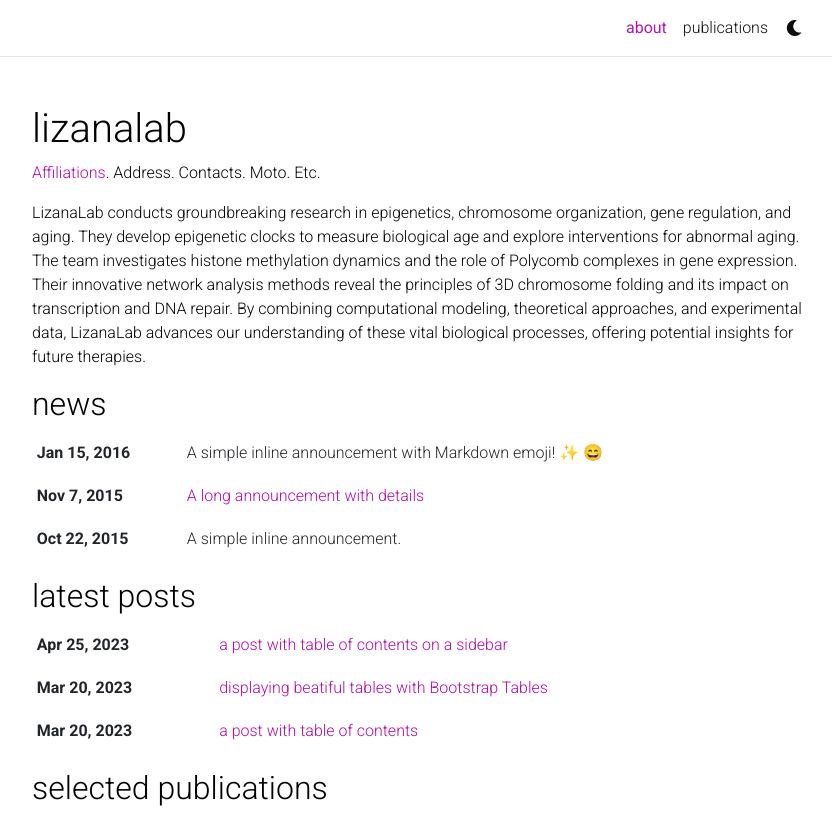
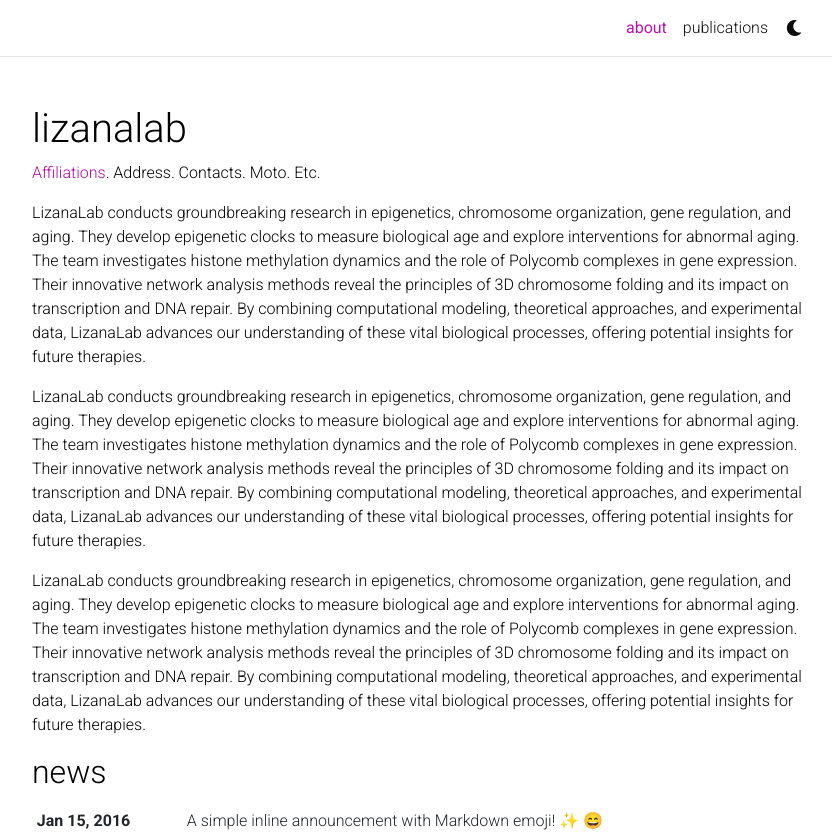
Before and after one commit to totisviribus/lizanalab.github.io, a Jekyll site: the page built from _pages/about.md, in a window 1280 px wide and 900 px high, cut to the strip 0-835 px from the top of the window. Shown: the whole strip, without its empty margins (223-1055 px from the left). Built offline with Jekyll 4.4.1, drawn with Linux system fonts in a browser that asks for light colours; emoji names are drawn with the system emoji font; comment, search, counter and statistics services are not loaded; a style sheet for code colours, icons or effects is not loaded.

Commit message:
Test update about.md

```diff
--- a/_pages/about.md
+++ b/_pages/about.md
@@ -17,3 +17,7 @@ social: true  # includes social icons at the bottom of the page
 ---
 
 LizanaLab conducts groundbreaking research in epigenetics, chromosome organization, gene regulation, and aging. They develop epigenetic clocks to measure biological age and explore interventions for abnormal aging. The team investigates histone methylation dynamics and the role of Polycomb complexes in gene expression. Their innovative network analysis methods reveal the principles of 3D chromosome folding and its impact on transcription and DNA repair. By combining computational modeling, theoretical approaches, and experimental data, LizanaLab advances our understanding of these vital biological processes, offering potential insights for future therapies.
+
+LizanaLab conducts groundbreaking research in epigenetics, chromosome organization, gene regulation, and aging. They develop epigenetic clocks to measure biological age and explore interventions for abnormal aging. The team investigates histone methylation dynamics and the role of Polycomb complexes in gene expression. Their innovative network analysis methods reveal the principles of 3D chromosome folding and its impact on transcription and DNA repair. By combining computational modeling, theoretical approaches, and experimental data, LizanaLab advances our understanding of these vital biological processes, offering potential insights for future therapies.
+
+LizanaLab conducts groundbreaking research in epigenetics, chromosome organization, gene regulation, and aging. They develop epigenetic clocks to measure biological age and explore interventions for abnormal aging. The team investigates histone methylation dynamics and the role of Polycomb complexes in gene expression. Their innovative network analysis methods reveal the principles of 3D chromosome folding and its impact on transcription and DNA repair. By combining computational modeling, theoretical approaches, and experimental data, LizanaLab advances our understanding of these vital biological processes, offering potential insights for future therapies.
```
